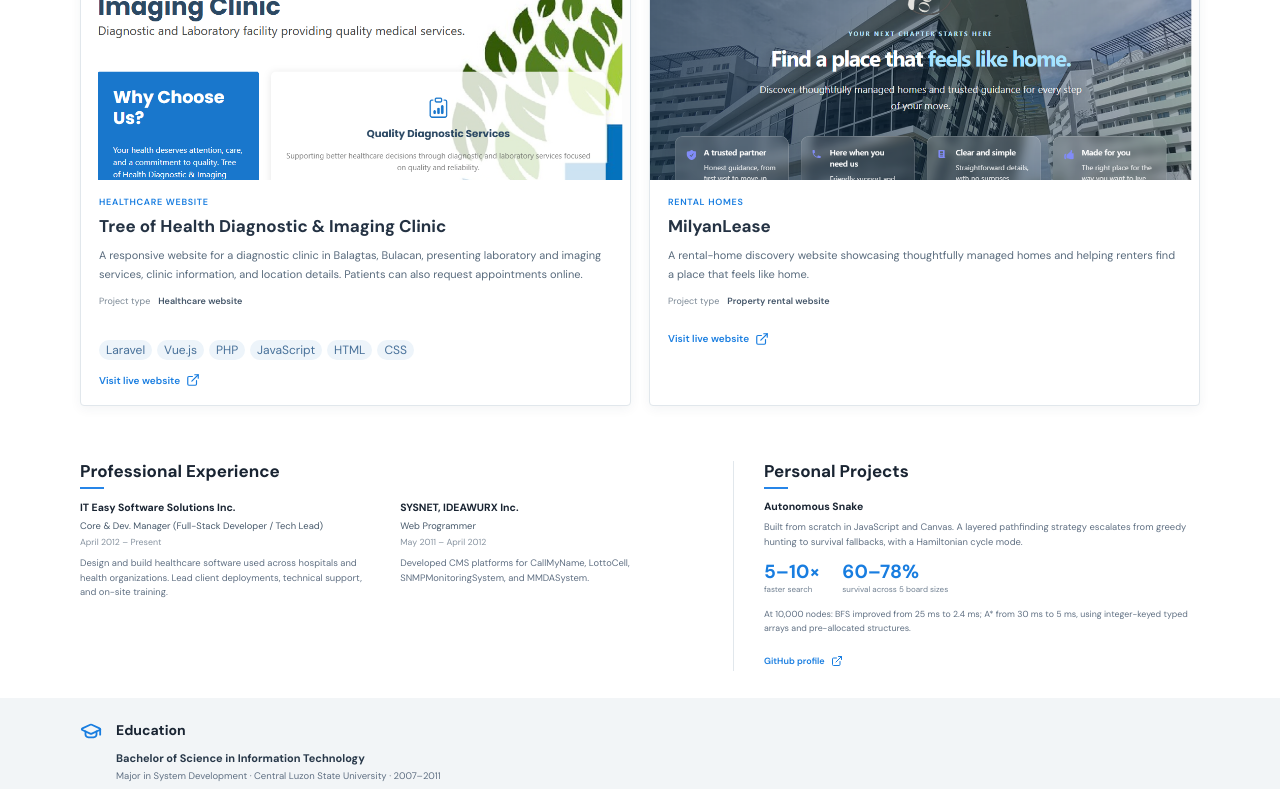
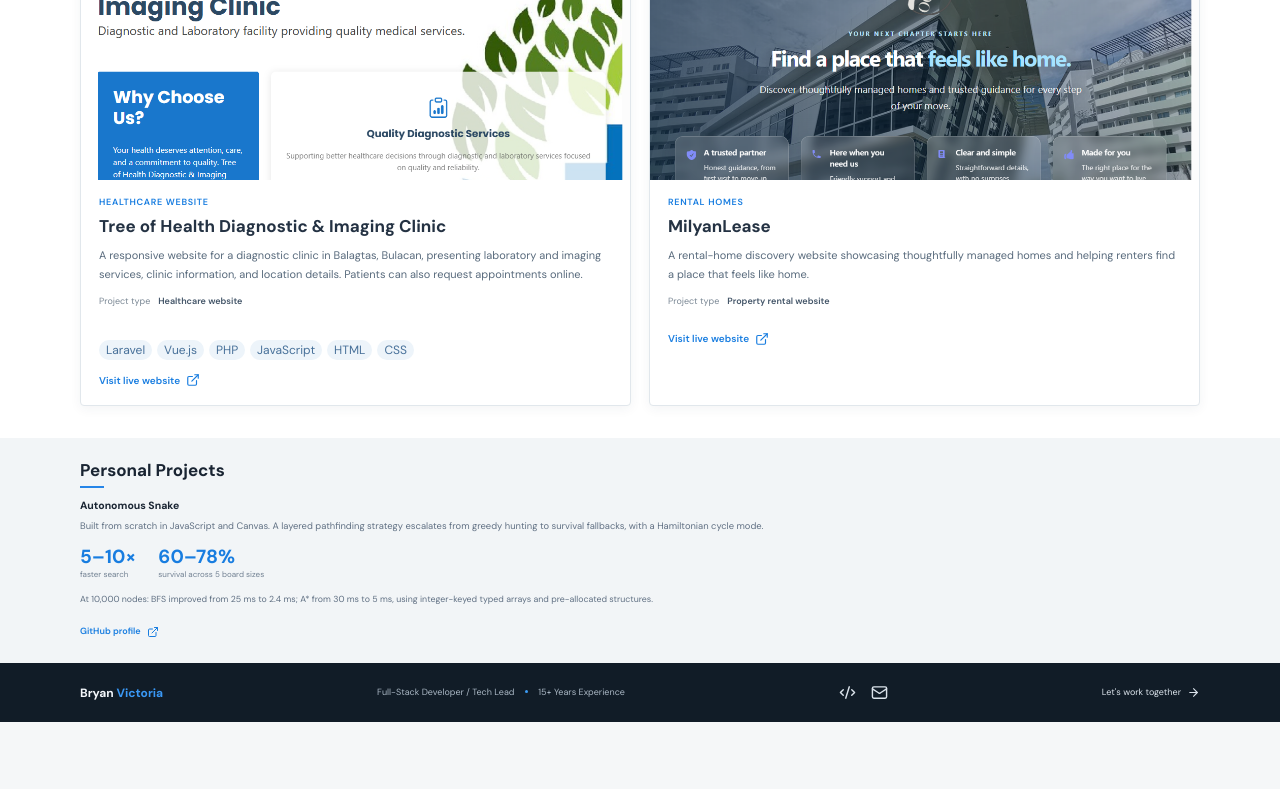
Before and after one commit to bryvictoria/portfolio, a React (Vite) app: page / in a window 1280 px wide. Shown: the part 2000-2789 px from the top of the page. After the commit the page ends 2722 px from the top, so only its background shows below. Built offline with nearby package versions, Linux system fonts and the light colour scheme.

Commit message:
polishing

```diff
--- a/src/App.css
+++ b/src/App.css
@@ -1,6 +1,6 @@
 #root { min-height: 100vh; }
 .page-width { width: min(1120px, calc(100% - 64px)); margin-inline: auto; }
-.hero { position: relative; min-height: 320px; color: #f5f8fc; overflow: hidden; background: #111b24 url('https://images.unsplash.com/photo-1498050108023-c5249f4df085?auto=format&fit=crop&w=2000&q=85') center 53% / cover no-repeat; }
+.hero { position: relative; min-height: 320px; color: #f5f8fc; overflow: hidden; background: #111b24 url('./assets/images/background.jpg') center 53% / cover no-repeat; }
 .hero-shade { position: absolute; inset: 0; background: linear-gradient(90deg, rgba(11, 19, 27, .98) 0%, rgba(11, 19, 27, .91) 35%, rgba(11, 19, 27, .48) 68%, rgba(11, 19, 27, .2) 100%), linear-gradient(0deg, rgba(11, 19, 27, .35), transparent 50%); }
 .site-header, .hero-content { position: relative; z-index: 1; }
 .site-header { height: 58px; display: flex; align-items: center; justify-content: space-between; }
@@ -92,18 +92,8 @@
 .website-link svg { transition: transform .18s ease; }
 .website-link:hover svg { transform: translate(2px, -2px); }
 .website-link-pending { color: #758393; font-weight: 500; }
-.experience-section { padding: 23px 0 27px; background: #fff; }
-.experience-grid { display: grid; grid-template-columns: 1.5fr 1fr; gap: 30px; }
-.experience-main { padding-right: 26px; border-right: 1px solid var(--line); }
-.experience-content { display: grid; grid-template-columns: 1fr 1.05fr; gap: 28px; padding-top: 1px; }
-.role-copy h3, .earlier-role h3, .personal-project h3 { margin: 0 0 3px; font-size: 10.5px; font-weight: 700; }
-.role-copy p { margin: 0; color: #607083; font-size: 9.4px; line-height: 1.55; }
-.earlier-role p { margin: 0; color: #607083; font-size: 9.4px; line-height: 1.55; }
-.role-copy .role-title { color: #47596b; }
-.earlier-role .role-title { color: #47596b; }
-.role-copy .role-date { margin: 2px 0 7px; color: #8793a0; font-size: 8.8px; }
-.earlier-role .role-date { margin: 2px 0 7px; color: #8793a0; font-size: 8.8px; }
-.personal-project h3 { margin-top: 1px; }
+.personal-projects-section { padding: 22px 0; background: #f2f5f7; }
+.personal-project h3 { margin: 1px 0 3px; font-size: 10.5px; font-weight: 700; }
 .personal-project > p { margin: 5px 0 11px; color: #607083; font-size: 9.4px; line-height: 1.55; }
 .personal-project > a { display: inline-flex; align-items: center; gap: 6px; color: #187de0; font-size: 9px; font-weight: 600; }
 .snake-metrics { display: flex; flex-wrap: wrap; gap: 10px 22px; margin: 13px 0; }
@@ -111,13 +101,6 @@
 .snake-metrics strong { color: #187de0; font-size: 19px; line-height: 1; }
 .snake-metrics span { color: #718092; font-size: 8px; }
 .personal-project > .snake-detail { margin-top: 0; font-size: 8.8px; }
-.education-section { padding: 22px 0; background: #f2f5f7; }
-.education-inner { display: flex; align-items: flex-start; gap: 14px; }
-.education-icon { flex: 0 0 auto; color: #187de0; }
-.education-inner h2 { margin: 0 0 9px; color: var(--ink); font-size: 14px; }
-.education-inner h3 { margin: 0 0 3px; color: #29394a; font-size: 11px; }
-.education-inner p { margin: 0; color: #607083; font-size: 9.5px; line-height: 1.6; }
-.education-inner .education-honors { margin-top: 4px; color: #7a8794; }
 .site-footer { color: #dbe3eb; background: #111c27; }
 .footer-inner { min-height: 59px; display: flex; align-items: center; justify-content: space-between; gap: 18px; }
 .footer-inner .wordmark { font-size: 12px; }
@@ -157,9 +140,6 @@
   .other-work-grid { grid-template-columns: repeat(2, minmax(0, 1fr)); }
   .website-grid { gap: 12px; }
   .website-body { min-height: 245px; padding: 14px; }
-  .experience-grid { grid-template-columns: 1fr; gap: 23px; }
-  .experience-main { padding-right: 0; border-right: 0; }
-  .experience-content { grid-template-columns: 1fr 1fr; gap: 16px; }
   .footer-inner { flex-wrap: wrap; padding-block: 16px; }
   .footer-inner > p { order: 3; width: 100%; }
 }
@@ -175,7 +155,6 @@
   .skills-grid { grid-template-columns: 1fr 1fr; gap: 18px 12px; }
   .project-grid { grid-template-columns: 1fr; gap: 10px; }
   .other-work-grid { grid-template-columns: 1fr; }
-  .experience-content { grid-template-columns: 1fr; }
   .footer-links { gap: 10px; }
   .footer-contact { margin-left: auto; }
 }
--- a/src/App.jsx
+++ b/src/App.jsx
@@ -6,7 +6,6 @@
   Code2,
   Database,
   ExternalLink,
-  GraduationCap,
   Link2,
   Mail,
   MapPin,
@@ -106,9 +105,8 @@
   ['Home', 'home'],
   ['About', 'about'],
   ['Projects', 'projects'],
-  ['Experience', 'experience'],
+  ['Personal Projects', 'personal-projects'],
   ['Skills', 'skills'],
-  ['Education', 'education'],
   ['Contact', 'contact'],
 ]
 
@@ -292,25 +290,8 @@
         </div>
       </section>
 
-      <section className="experience-section" id="experience">
-        <div className="page-width experience-grid">
-          <div className="experience-main section-rule">
-            <h2>Professional Experience</h2>
-            <div className="experience-content">
-              <div className="role-copy">
-                <h3>IT Easy Software Solutions Inc.</h3>
-                <p className="role-title">Core & Dev. Manager (Full-Stack Developer / Tech Lead)</p>
-                <p className="role-date">April 2012 – Present</p>
-                <p>Design and build healthcare software used across hospitals and health organizations. Lead client deployments, technical support, and on-site training.</p>
-              </div>
-              <div className="earlier-role">
-                <h3>SYSNET, IDEAWURX Inc.</h3>
-                <p className="role-title">Web Programmer</p>
-                <p className="role-date">May 2011 – April 2012</p>
-                <p>Developed CMS platforms for CallMyName, LottoCell, SNMPMonitoringSystem, and MMDASystem.</p>
-              </div>
-            </div>
-          </div>
+      <section className="personal-projects-section" id="personal-projects">
+        <div className="page-width">
           <aside className="personal-project section-rule">
             <h2>Personal Projects</h2>
             <h3>Autonomous Snake</h3>
@@ -322,18 +303,6 @@
             <p className="snake-detail">At 10,000 nodes: BFS improved from 25 ms to 2.4 ms; A* from 30 ms to 5 ms, using integer-keyed typed arrays and pre-allocated structures.</p>
             <a href="https://github.com/bryvictoria" target="_blank" rel="noreferrer">GitHub profile <ExternalLink size={12} /></a>
           </aside>
-        </div>
-      </section>
-
-      <section className="education-section" id="education">
-        <div className="page-width education-inner">
-          <GraduationCap className="education-icon" size={22} />
-          <div>
-            <h2>Education</h2>
-            <h3>Bachelor of Science in Information Technology</h3>
-            <p>Major in System Development · Central Luzon State University · 2007–2011</p>
-            <p className="education-honors">DOST-SEI Undergraduate Scholar · Dean’s Lister, College of Arts and Science</p>
-          </div>
         </div>
       </section>
 
```
Also changed, not shown: src/assets/images/background.jpg (added).
